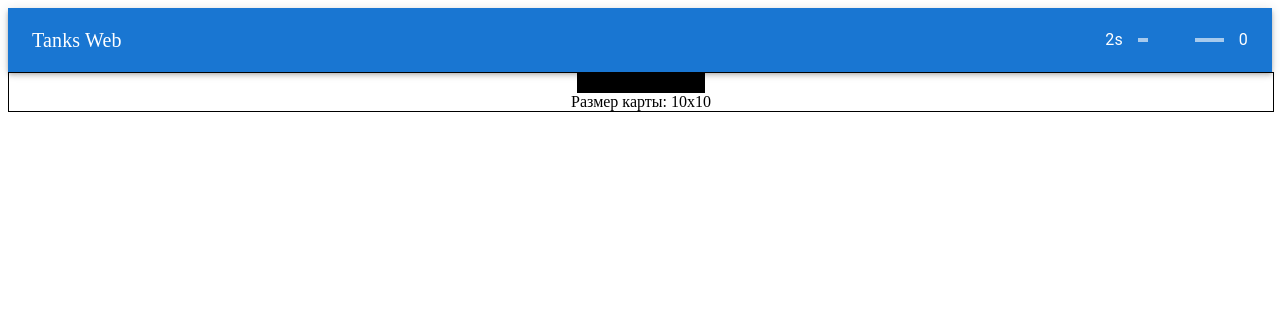
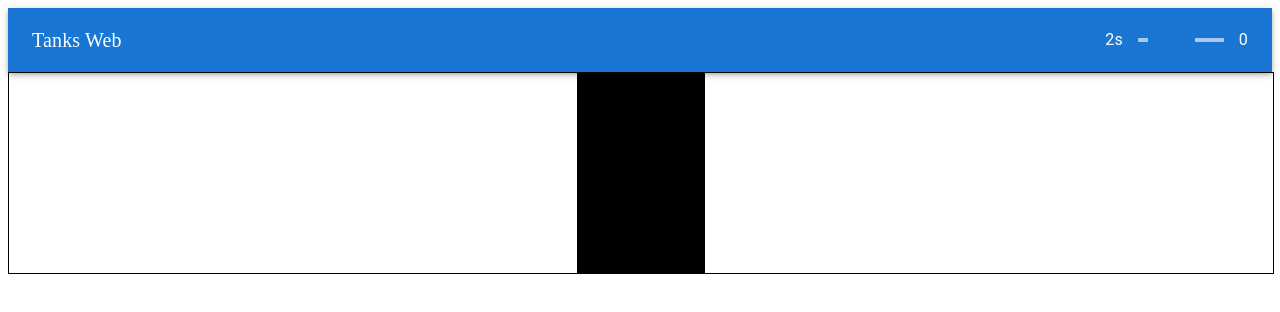
Before and after one commit to Stasnislau/tanks-client, a Next.js app: page / in a window 1280 px wide. Both pictures are taken after a click on the button "Start Game". Shown: the top 312 px of the page. Built offline with nearby package versions, Linux system fonts and the light colour scheme.

Commit message:
fixed bug with displaying map

```diff
--- a/src/Components/map/index.tsx
+++ b/src/Components/map/index.tsx
@@ -45,32 +45,63 @@ const MapComponent = ({ map }: MapComponentProps) => {
         height: "100%",
       }}
     >
-      {map.tiles.map((row, rowIndex) => {
-        switch (row[rowIndex].occupation) {
+      {map.tiles.map((row, rowIndex) =>
+        row.map((tile, tileIndex) => {
+          switch (tile.occupation) {
             case "empty":
               console.log("empty");
-            return <Box sx={[Styles.emptyTile, Styles.tile]} />;
+              return (
+                <Box
+                  key={`${rowIndex}-${tileIndex}`}
+                  sx={[Styles.emptyTile, Styles.tile]}
+                />
+              );
             case "wall":
               console.log("wall");
-            return <Box sx={[Styles.wallTile, Styles.wallTile]} />;
+              return (
+                <Box
+                  key={`${rowIndex}-${tileIndex}`}
+                  sx={[Styles.wallTile, Styles.tile]}
+                />
+              );
             case "player":
               console.log("player");
-            return <Box sx={[Styles.playerTile, Styles.playerTile]} />;
+              return (
+                <Box
+                  key={`${rowIndex}-${tileIndex}`}
+                  sx={[Styles.playerTile, Styles.tile]}
+                />
+              );
             case "ai":
               console.log("ai");
-            return <Box sx={[Styles.enemyTile, Styles.enemyTile]} />;
+              return (
+                <Box
+                  key={`${rowIndex}-${tileIndex}`}
+                  sx={[Styles.enemyTile, Styles.tile]}
+                />
+              );
             case "ai-bullet":
               console.log("bullet");
-            return <Box sx={[Styles.bulletTile, Styles.bulletTile]} />;
+              return (
+                <Box
+                  key={`${rowIndex}-${tileIndex}`}
+                  sx={[Styles.bulletTile, Styles.tile]}
+                />
+              );
             case "player-bullet":
               console.log("bullet");
-            return <Box sx={[Styles.bulletTile, Styles.bulletTile]} />;
+              return (
+                <Box
+                  key={`${rowIndex}-${tileIndex}`}
+                  sx={[Styles.bulletTile, Styles.tile]}
+                />
+              );
             default:
               console.log("error");
               return null;
           }
-      })}
-      Размер карты: {map.dimensionX}x{map.dimensionY}
+        })
+      )}
     </Box>
   );
 };
```
Lines whose indentation alone changed are shown as unchanged.
